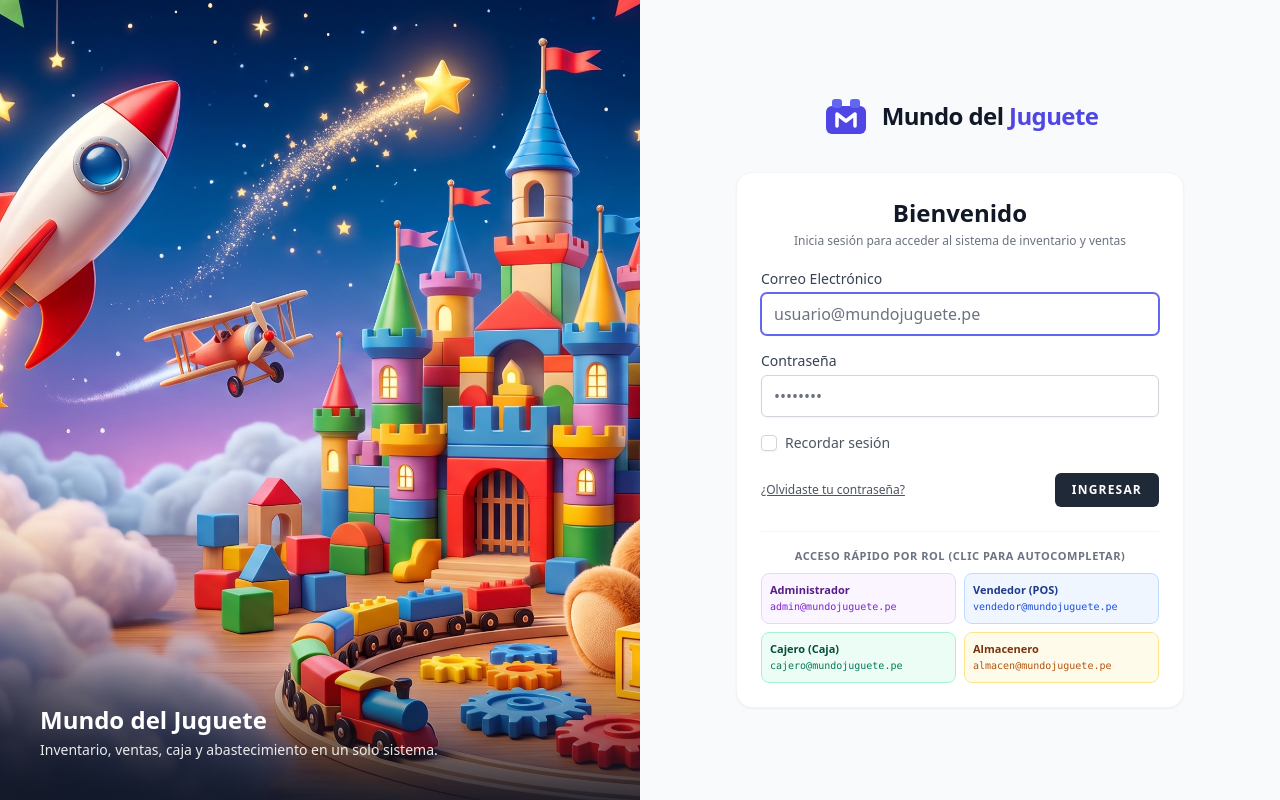
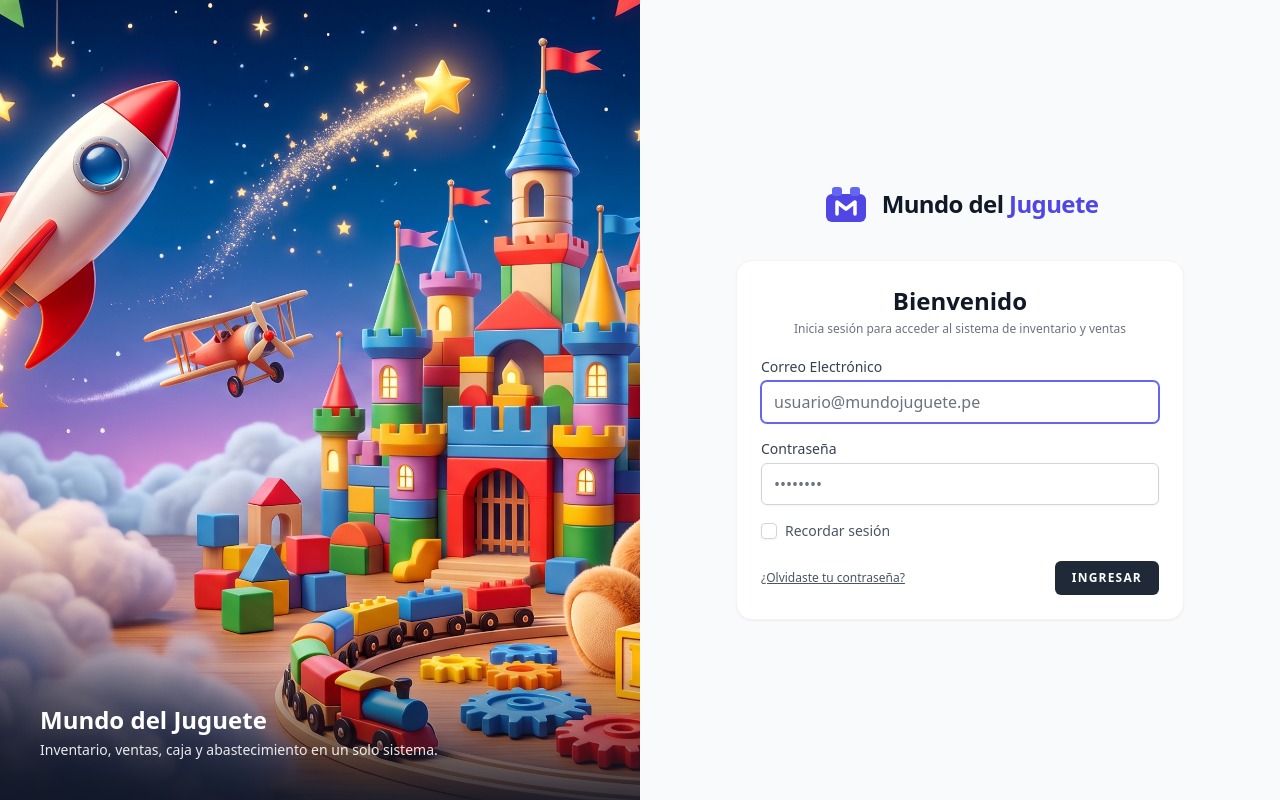
Before and after one commit to gerargram2006/Sistema-de-Gestion-de-para-Inventario-Juegeteria-Avanzado, a Laravel app: page /login in a window 1280 px wide. Run offline with Laravel 12, Linux system fonts and the light colour scheme; style sheets or scripts are compiled from the project's sources.

Commit message:
fix(auth): se retira el autocompletado de credenciales en la vista de login

```diff
--- a/resources/views/auth/login.blade.php
+++ b/resources/views/auth/login.blade.php
@@ -7,18 +7,13 @@
         <p class="text-xs text-gray-500 mt-1">Inicia sesión para acceder al sistema de inventario y ventas</p>
     </div>
 
-    <form method="POST" action="{{ route('login') }}" x-data="{
-        fill(email, pass) {
-            document.getElementById('email').value = email;
-            document.getElementById('password').value = pass;
-        }
-    }">
+    <form method="POST" action="{{ route('login') }}" autocomplete="off">
         @csrf
 
         <!-- Email Address -->
         <div>
             <x-input-label for="email" :value="__('Correo Electrónico')" />
-            <x-text-input id="email" class="block mt-1 w-full" type="email" name="email" :value="old('email')" required autofocus autocomplete="username" placeholder="usuario@mundojuguete.pe" />
+            <x-text-input id="email" class="block mt-1 w-full" type="email" name="email" :value="old('email')" required autofocus autocomplete="off" placeholder="usuario@mundojuguete.pe" />
             <x-input-error :messages="$errors->get('email')" class="mt-2" />
         </div>
 
@@ -29,7 +24,7 @@
             <x-text-input id="password" class="block mt-1 w-full"
                             type="password"
                             name="password"
-                            required autocomplete="current-password" placeholder="••••••••" />
+                            required autocomplete="new-password" placeholder="••••••••" />
 
             <x-input-error :messages="$errors->get('password')" class="mt-2" />
         </div>
@@ -53,37 +48,5 @@
                 {{ __('Ingresar') }}
             </x-primary-button>
         </div>
-
-        {{-- Acceso rapido de prueba: solo con APP_ENV=local, nunca en produccion --}}
-        @env('local')
-        <!-- Acceso Rápido de Credenciales (Pruebas / Demostración) -->
-        <div class="mt-6 pt-4 border-t border-gray-100">
-            <p class="text-[11px] font-bold text-gray-500 uppercase tracking-wider mb-2 text-center">
-                Acceso Rápido por Rol (Clic para autocompletar)
-            </p>
-            <div class="grid grid-cols-2 gap-2 text-[11px]">
-                <button type="button" @click="fill('admin@mundojuguete.pe', 'Admin123*')"
-                    class="p-2 rounded-lg border border-purple-200 bg-purple-50 hover:bg-purple-100 text-purple-900 text-left transition">
-                    <span class="font-bold block">Administrador</span>
-                    <span class="font-mono text-[10px] text-purple-700">admin@mundojuguete.pe</span>
-                </button>
-                <button type="button" @click="fill('vendedor@mundojuguete.pe', 'Venta123*')"
-                    class="p-2 rounded-lg border border-blue-200 bg-blue-50 hover:bg-blue-100 text-blue-900 text-left transition">
-                    <span class="font-bold block">Vendedor (POS)</span>
-                    <span class="font-mono text-[10px] text-blue-700">vendedor@mundojuguete.pe</span>
-                </button>
-                <button type="button" @click="fill('cajero@mundojuguete.pe', 'Caja123*')"
-                    class="p-2 rounded-lg border border-emerald-200 bg-emerald-50 hover:bg-emerald-100 text-emerald-900 text-left transition">
-                    <span class="font-bold block">Cajero (Caja)</span>
-                    <span class="font-mono text-[10px] text-emerald-700">cajero@mundojuguete.pe</span>
-                </button>
-                <button type="button" @click="fill('almacen@mundojuguete.pe', 'Almacen123*')"
-                    class="p-2 rounded-lg border border-amber-200 bg-amber-50 hover:bg-amber-100 text-amber-900 text-left transition">
-                    <span class="font-bold block">Almacenero</span>
-                    <span class="font-mono text-[10px] text-amber-700">almacen@mundojuguete.pe</span>
-                </button>
-            </div>
-        </div>
-        @endenv
     </form>
 </x-guest-layout>
```
